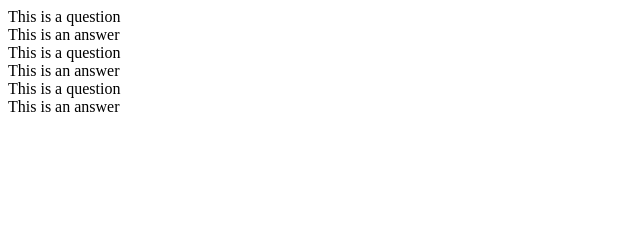
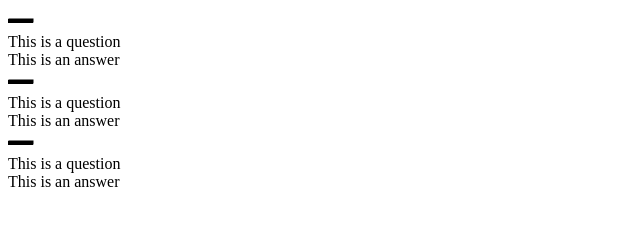
Before and after one commit to RyanFitzgerald/faq-generator, a website: page index.html in a window 1280 px wide. Shown: the whole page, without its empty margins (0-640 px from the left). Drawn offline with nearby package versions, Linux system fonts and the light colour scheme; files that its build step writes are made by us from their sources.

Commit message:
Added icon

```diff
--- a/faq-generator/faq-generator.js
+++ b/faq-generator/faq-generator.js
@@ -18,7 +18,8 @@
         var settings = $.extend({
             theme: null,
             limitOne: false,
-            startOpen: false
+            startOpen: false,
+            icon: false
         }, options);
 
         // Allow chaining and process each DOM node
@@ -33,6 +34,9 @@
             $this.find("li > div:first-child").addClass("faqgen-question");
             $this.find("li > div:last-child").addClass("faqgen-answer");
 
+            // Store reference to items
+            var $items = $this.find(".faqgen-item");
+
             // Store reference to questions
             var $questions = $(this).find(".faqgen-question");
 
@@ -44,11 +48,21 @@
                 $this.addClass(settings.theme);
             }
 
+            // Add icons if set to true
+            if (settings.icon) {
+
+                $questions.each(function() {
+                    $(this).prepend("<div class='faqgen-icon'></div>");
+                });
+
+            }
+
             // Hide all answers unless start set to true
             if (!settings.startOpen || settings.limitOne) {
                 $answers.hide();
             } else {
                 $answers.addClass("active");
+                $this.find(".faqgen-icon").addClass("active");
             }
 
             // Handle click functionality
@@ -65,21 +79,25 @@
                     // Remove active question
                     $(this).siblings(".faqgen-answer").slideToggle(300).toggleClass("active");
 
+                    // Remove active icon
+                    $icon.toggleClass("active");
+
                 } else {
 
                     // Remove previous active question
                     if (settings.limitOne) {
-                        $this.find(".active").slideToggle(300).toggleClass("active");
+                        $this.find("facgen-answer.active").slideToggle(300).toggleClass("active");
+                        $this.find("facgen-icon.active").toggleClass("active");
                     }
 
                     // Slide down and toggle active class
                     $sibling.slideToggle(300).toggleClass("active");
 
+                    // Remove active icon
+                    $icon.toggleClass("active");
+
                 }
 
-                // TO DO - Change icon
-
-                // TO DO - Add open all button functionality (data-faq=ID of one to open)
 
             });
 
--- a/faq-generator/faq-generator.scss
+++ b/faq-generator/faq-generator.scss
@@ -24,3 +24,44 @@
 .faqgen-question {
     cursor: pointer;
 }
+
+.faqgen-icon{
+    position: relative;
+    width: 25px;
+    height: 25px;
+
+    &:before, &:after {
+        content: "";
+        position: absolute;
+        background-color: #000;
+        transition: transform 0.25s ease-out;
+    }
+
+    &:before {
+        top: 0;
+        left: 50%;
+        width: 4px;
+        height: 100%;
+        margin-left: -2px;
+    }
+
+    &:after {
+        top: 50%;
+        left: 0;
+        width: 100%;
+        height: 4px;
+        margin-top: -2px;
+    }
+
+    &.active {
+        cursor: pointer;
+
+        &:before {
+            transform: rotate(90deg);
+        }
+
+        &:after {
+            transform: rotate(180deg);
+        }
+    }
+}
--- a/index.html
+++ b/index.html
@@ -37,7 +37,8 @@
     <script src="faq-generator/faq-generator.min.js"></script>
     <script>
         $("#faq-list").faqGenerator({
-            startOpen: true
+            startOpen: true,
+            icon: true
         });
     </script>
 </body>
```
Also changed, not shown: faq-generator/faq-generator.css, faq-generator/faq-generator.min.js.
